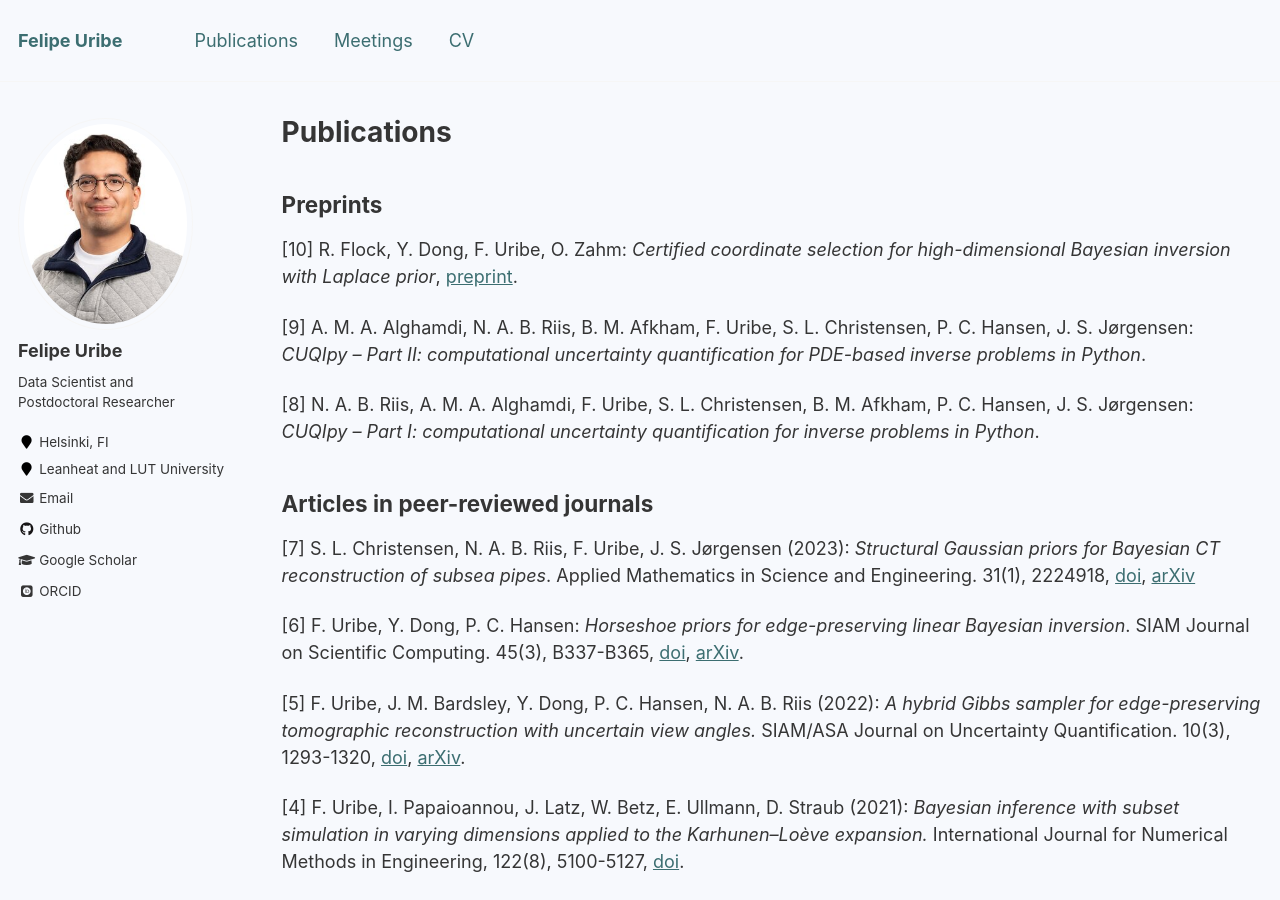
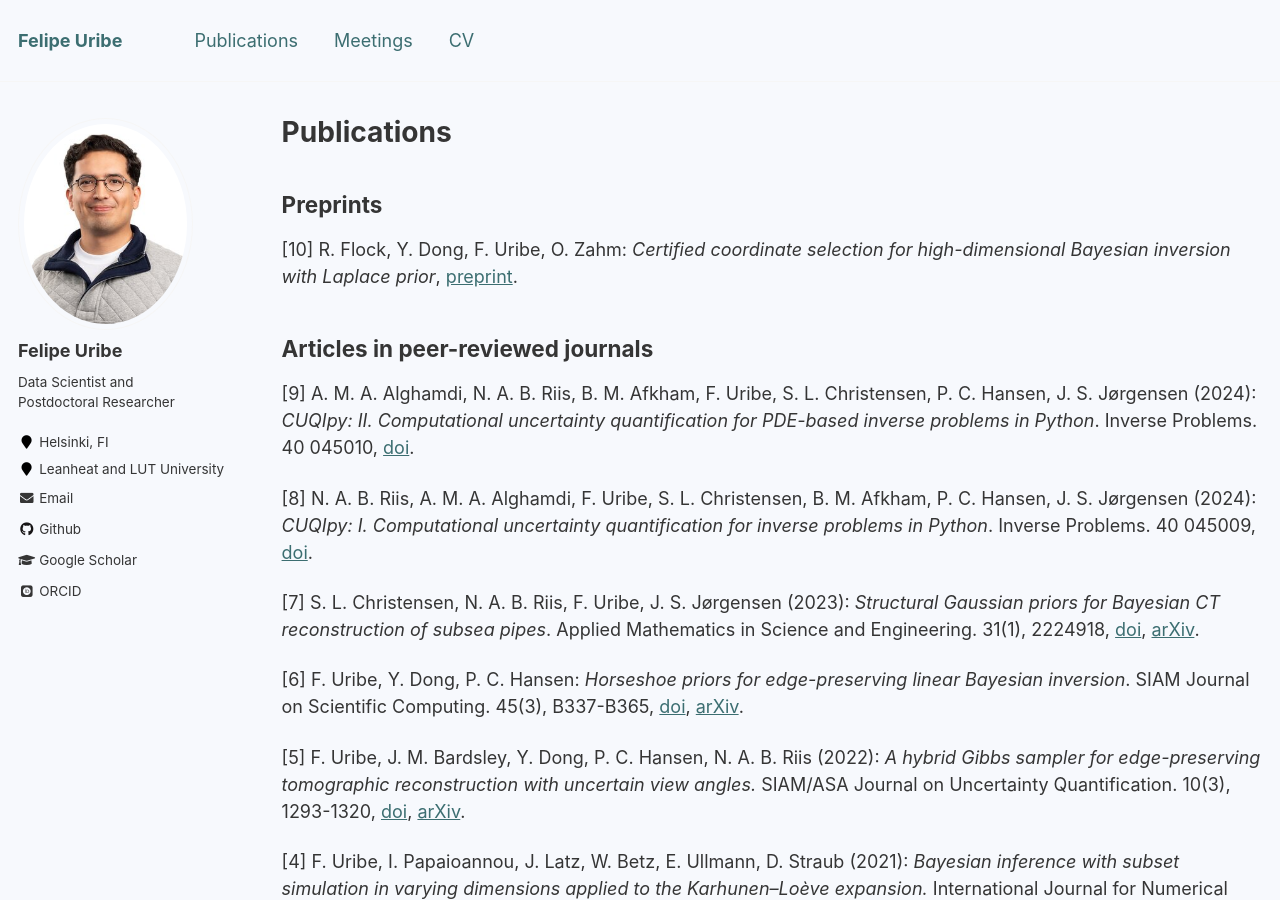
Before and after one commit to furibec/furibec.github.io, a Jekyll site: the page built from _pages/publications.md, in a window 1280 px wide and 900 px high. Built offline with Jekyll 4.4.1, drawn with Linux system fonts in a browser that asks for light colours; some web fonts are replaced.

Commit message:
adding cuqipy papers

```diff
--- a/_pages/publications.md
+++ b/_pages/publications.md
@@ -8,12 +8,13 @@ author_profile: true
 ## Preprints
 [10] R. Flock, Y. Dong, F. Uribe, O. Zahm: *Certified coordinate selection for high-dimensional Bayesian inversion with Laplace prior*, [preprint](https://assets.researchsquare.com/files/rs-3471448/v1_covered_ad521472-5018-4c98-802b-3545a53570fb.pdf?c=1698217705).
 
-[9] A. M. A. Alghamdi, N. A. B. Riis, B. M. Afkham, F. Uribe, S. L. Christensen, P. C. Hansen, J. S. Jørgensen: *CUQIpy -- Part II: computational uncertainty quantification for PDE-based inverse problems in Python*.
-
-[8] N. A. B. Riis, A. M. A. Alghamdi, F. Uribe, S. L. Christensen, B. M. Afkham, P. C. Hansen, J. S. Jørgensen: *CUQIpy -- Part I: computational uncertainty quantification for inverse problems in Python*.
 
 ## Articles in peer-reviewed journals
-[7] S. L. Christensen, N. A. B. Riis, F. Uribe, J. S. Jørgensen (2023): *Structural Gaussian priors for Bayesian CT reconstruction of subsea pipes*. Applied Mathematics in Science and Engineering. 31(1), 2224918, [doi](https://doi.org/10.1080/27690911.2023.2224918), [arXiv](https://arxiv.org/pdf/2203.01030v1.pdf)
+[9] A. M. A. Alghamdi, N. A. B. Riis, B. M. Afkham, F. Uribe, S. L. Christensen, P. C. Hansen, J. S. Jørgensen (2024): *CUQIpy: II. Computational uncertainty quantification for PDE-based inverse problems in Python*. Inverse Problems. 40 045010, [doi](https://doi.org/10.1088/1361-6420/ad22e8).
+
+[8] N. A. B. Riis, A. M. A. Alghamdi, F. Uribe, S. L. Christensen, B. M. Afkham, P. C. Hansen, J. S. Jørgensen (2024): *CUQIpy: I. Computational uncertainty quantification for inverse problems in Python*. Inverse Problems. 40 045009, [doi](https://doi.org/10.1088/1361-6420/ad22e7).
+
+[7] S. L. Christensen, N. A. B. Riis, F. Uribe, J. S. Jørgensen (2023): *Structural Gaussian priors for Bayesian CT reconstruction of subsea pipes*. Applied Mathematics in Science and Engineering. 31(1), 2224918, [doi](https://doi.org/10.1080/27690911.2023.2224918), [arXiv](https://arxiv.org/pdf/2203.01030v1.pdf).
 
 [6] F. Uribe, Y. Dong, P. C. Hansen: *Horseshoe priors for edge-preserving linear Bayesian inversion*. SIAM Journal on Scientific Computing. 45(3), B337-B365, [doi](https://doi.org/10.1137/22M1510364), [arXiv](https://arxiv.org/pdf/2207.09147.pdf).
 
```
